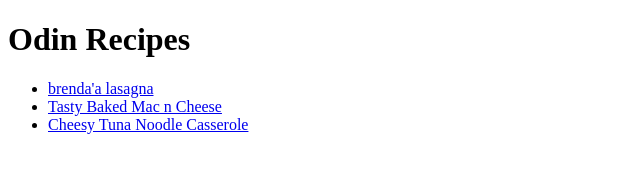
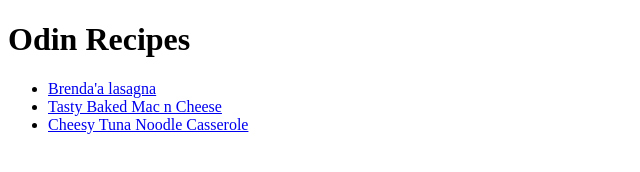
Before and after one commit to SlavisaCrash/odin-recipes, a plain HTML site: page index.html in a window 1280 px wide. Shown: the full height of the page, 0-640 px from the left. Drawn offline with Linux system fonts and the light colour scheme.

Commit message:
Modified index.html

```diff
--- a/index.html
+++ b/index.html
@@ -9,7 +9,7 @@
 <body>
     <h1>Odin Recipes</h1>
     <ul>
-        <li><a href="recipes/lasagna.html">brenda'a lasagna</a></li>
+        <li><a href="recipes/lasagna.html">Brenda'a lasagna</a></li>
         <li><a href="recipes/macaroni.html">Tasty Baked Mac n Cheese</a></li>
         <li><a href="recipes/tuna.html">Cheesy Tuna Noodle Casserole</a></li>
     </ul>
```
